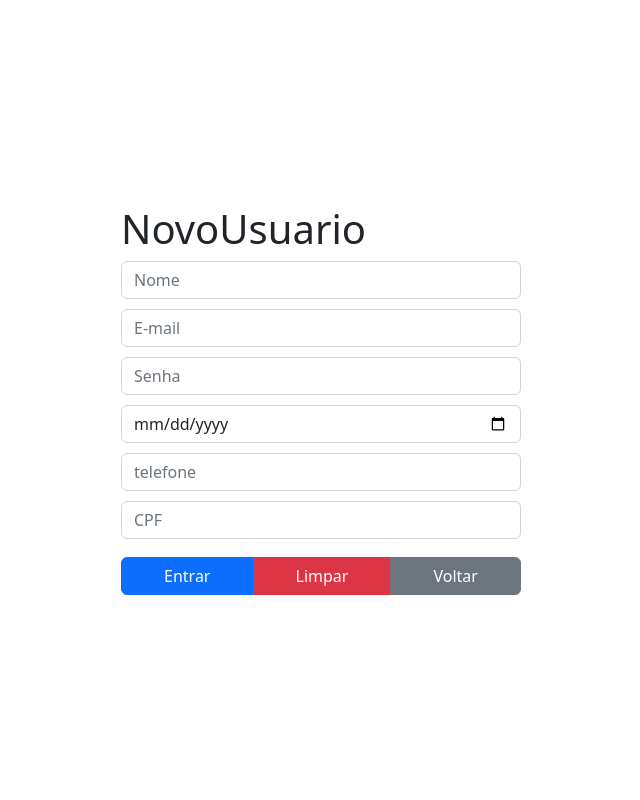
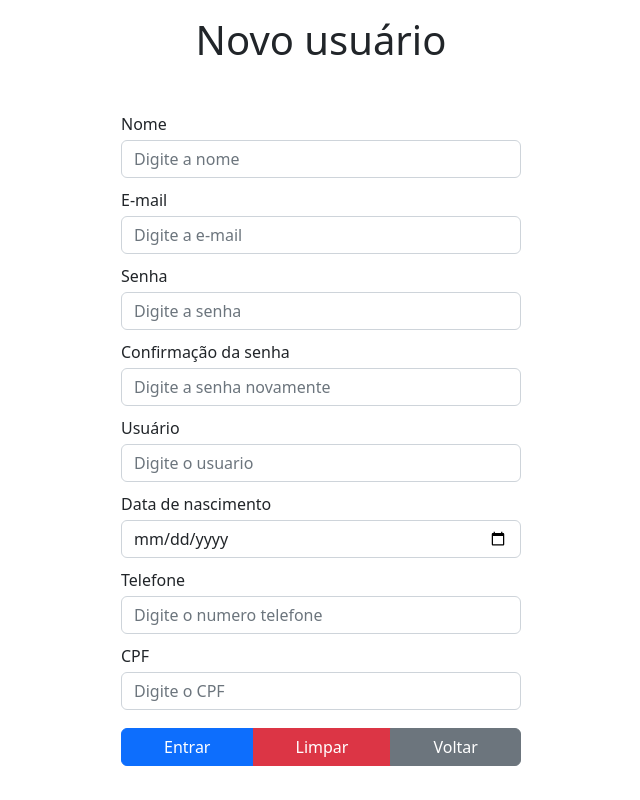
Before and after one commit to otaviohenrique1/questionario_app_frontend, a React (Create React App) app: page /novo_usuario in a window 1280 px wide. Shown: the whole page, without its empty margins (319-959 px from the left). Built offline with nearby package versions, Linux system fonts and the light colour scheme.

Commit message:
commit 8

```diff
--- a/src/components/Center.tsx
+++ /dev/null
@@ -1,37 +0,0 @@
-import React, { HTMLAttributes } from 'react';
-import styled from "styled-components";
-
-type CenterProps = HTMLAttributes<HTMLDivElement> & CenterStyledProps;
-
-export function Center(props: CenterProps) {
-  return (
-    <CenterStyled {...props} />
-  )
-}
-
-type CenterStyledProps = {
-  padding_top?: string;
-  padding_bottom?: string;
-  padding_left?: string;
-  padding_right?: string;
-  margin_top?: string;
-  margin_bottom?: string;
-  margin_left?: string;
-  margin_right?: string;
-};
-
-const CenterStyled = styled.div<CenterProps>`
-  width: 100%;
-  height: 100%;
-  display: flex;
-  align-items: center;
-  justify-content: center;
-  padding-top: ${(props) => props.padding_top || "0"};
-  padding-bottom: ${(props) => props.padding_bottom || "0"};
-  padding-left: ${(props) => props.padding_left || "0"};
-  padding-right: ${(props) => props.padding_right || "0"};
-  margin-top: ${(props) => props.margin_top || "0"};
-  margin-bottom: ${(props) => props.margin_bottom || "0"};
-  margin-left: ${(props) => props.margin_left || "0"};
-  margin-right: ${(props) => props.margin_right || "0"};
-`;
--- /dev/null
+++ b/src/components/Containers/Center.tsx
@@ -0,0 +1,16 @@
+import { HTMLAttributes } from "react";
+import styled from "styled-components";
+import { Flex } from "./Flex";
+
+type CenterProps = HTMLAttributes<HTMLDivElement>;
+
+export function Center(props: CenterProps) {
+  return (
+    <CenterStyled {...props} flexDirection="column" alignItems="center" justifyContent="center" />
+  )
+}
+
+const CenterStyled = styled(Flex)`
+  width: 100%;
+  height: 100%;
+`;
--- /dev/null
+++ b/src/components/Containers/Flex.tsx
@@ -0,0 +1,45 @@
+import React, { HTMLAttributes } from 'react'
+import styled from "styled-components";
+import { DimensionStyledCss, DimensionStyledTypes, MarginStyledCss, MarginStyledTypes, PaddingStyledCss, PaddingStyledTypes } from '../../types/StyledTypes';
+
+export function Flex(props: FlexProps) {
+  return (
+    <FlexStyled {...props} />
+  )
+}
+
+type FlexStyledProps = {
+  alignItems?: "stretch" | "flex-start" | "flex-end" | "center" | "baseline" | "first baseline" | "last baseline" | "start" | "end" | "self-start" | "self-end";
+  justifyContent?: "flex-start" | "flex-end" | "start" | "end" | "left" | "right" | "center" | "space-between" | "space-around" | "space-evenly";
+  flexDirection?: "row" | "row-reverse" | "column" | "column-reverse" | "initial" | "inherit";
+  alignContent?: "flex-start" | "flex-end" | "center" | "space-between" | "space-around" | "space-evenly" | "stretch" | "start" | "end" | "baseline" | "first baseline" | "last baseline";
+  rowGap?: string /* Exemplo => "10px" */ | "normal" | "initial" | "inherit";
+  columnGap?: string /* Exemplo => "10px" */ | "normal" | "initial" | "inherit";
+  order?: number | "initial" | "inherit";
+  alignSelf?: "auto" | "stretch" | "center" | "flex-start" | "flex-end" | "baseline" | "initial" | "inherit";
+  flexWrap?: "nowrap" | "wrap" | "wrap-reverse" | "initial" | "inherit";
+  flexGrow?: number | "initial" | "inherit";
+  flexShrink?: number | "initial" | "inherit";
+  flexBasis?: number | "auto" | "initial" | "inherit";
+} & DimensionStyledTypes & PaddingStyledTypes & MarginStyledTypes;
+
+type FlexProps = HTMLAttributes<HTMLDivElement> & FlexStyledProps;
+
+const FlexStyled = styled.div<FlexStyledProps>`
+  display: flex;
+  align-items: ${(props) => props.alignItems || "stretch"};
+  justify-content: ${(props) => props.justifyContent || "flex-start"};
+  flex-direction: ${(props) => props.flexDirection || "row"};
+  align-content: ${(props) => props.alignContent || "stretch"};
+  row-gap: ${(props) => props.rowGap || "normal"};
+  column-gap: ${(props) => props.columnGap || "normal"};
+  order: ${(props) => props.order || 0};
+  align-self: ${(props) => props.alignSelf || "auto"};
+  flex-wrap: ${(props) => props.flexWrap || "nowrap"};
+  flex-grow: ${(props) => props.flexGrow || 0};
+  flex-shrink: ${(props) => props.flexShrink || 1};
+  flex-basis: ${(props) => props.flexBasis || "auto"};
+  ${DimensionStyledCss}
+  ${PaddingStyledCss}
+  ${MarginStyledCss}
+`;
--- a/src/pages/Login.tsx
+++ b/src/pages/Login.tsx
@@ -2,7 +2,7 @@ import { Form, Formik, FormikProps } from 'formik';
 import React from 'react'
 import { ButtonGroup } from 'reactstrap';
 import { Button } from '../components/Button';
-import { Center } from '../components/Center'
+import { Center } from '../components/Containers/Center'
 import { FormInput } from '../components/Input';
 import * as Yup from "yup";
 import styled from 'styled-components';
@@ -63,11 +63,11 @@ export function Login() {
                   }}
                 />
                 <FormInput
-                  name="email"
-                  value={values.email}
-                  placeholder="E-mail"
-                  type="email"
-                  className={`form-control ${(errors.email && touched.email) ? "rounded-0 rounded-top" : ""}`}
+                  name="senha"
+                  value={values.senha}
+                  placeholder="Senha"
+                  type="senha"
+                  className={`form-control ${(errors.senha && touched.senha) ? "rounded-0 rounded-top" : ""}`}
                   containerPaddingMarginProps={{
                     margin_bottom: "10px"
                   }}
--- a/src/pages/NovoUsuario.tsx
+++ b/src/pages/NovoUsuario.tsx
@@ -1,16 +1,19 @@
-import { Form, Formik, FormikProps } from 'formik';
-import { ButtonGroup } from 'reactstrap';
+import { ErrorMessage, Form, Formik, FormikProps } from 'formik';
+import { ButtonGroup, Label } from 'reactstrap';
 import { Button } from '../components/Button';
-import { Center } from '../components/Center'
-import { FormInput, FormInputProps } from '../components/Input';
+import { Center } from '../components/Containers/Center'
+import { Input } from '../components/Input';
 import * as Yup from "yup";
 import styled from 'styled-components';
 import { useNavigate } from 'react-router-dom';
+import { Flex } from '../components/Containers/Flex';
 
 interface FormUserTypes {
   nome: string;
   email: string;
   senha: string;
+  confirmacao_senha: string;
+  usuario: string;
   dataNascimento: string;
   telefone: string;
   cpf: string;
@@ -27,7 +30,21 @@ const validationSchema = Yup.object().shape({
   senha: Yup
     .string()
     .required("Campo senha vazio")
-    .min(8, "Mínimo 8 caracteres"),
+    .min(8, "Mínimo de 8 caracteres")
+    .max(255, "Máximo de 255 caracteres"),
+  confirmacao_senha: Yup
+    .string()
+    .when("senha", {
+      is: (val: string) => (val && val.length > 0 ? true : false),
+      then: Yup.string().oneOf(
+        [Yup.ref("senha")],
+        "As senhas não são iguais!"
+      )
+    })
+    .required("Campo confirmação de senha vazio"),
+  usuario: Yup
+    .string()
+    .required("Campo usuario vazio"),
   telefone: Yup
     .string()
     .required("Campo telefone vazio")
@@ -41,12 +58,14 @@ const validationSchema = Yup.object().shape({
 });
 
 const initialValues: FormUserTypes = {
-  nome: '',
+  nome: "",
   email: "",
   senha: "",
-  dataNascimento: '',
-  telefone: '',
-  cpf: '',
+  confirmacao_senha: "",
+  usuario: "",
+  dataNascimento: "",
+  telefone: "",
+  cpf: "",
 };
 
 export function NovoUsuario() {
@@ -58,9 +77,12 @@ export function NovoUsuario() {
   }
 
   return (
-    <Center>
+    <Flex
+      justifyContent="center"
+      paddingTop="1em"
+    >
       <FormContainer className="d-flex flex-column">
-        <h1>NovoUsuario</h1>
+        <h1 className="text-center mb-5">Novo usuário</h1>
         <Formik
           initialValues={initialValues}
           validationSchema={validationSchema}
@@ -69,83 +91,111 @@ export function NovoUsuario() {
           {(formikProps: FormikProps<FormUserTypes>) => {
             const { errors, touched, values } = formikProps;
 
-            const campos_formulario: FormInputProps[] = [
+            const campos_formulario = [
               {
                 name: "nome",
                 value: values.nome,
-                placeholder: "Nome",
+                id: "nome",
+                label: "Nome",
+                placeholder: "Digite a nome",
                 type: "text",
                 className: `form-control ${(errors.nome && touched.nome) ? "rounded-0 rounded-top" : ""}`,
-                containerPaddingMarginProps: {
-                  margin_bottom: "10px"
-                }
               },
               {
                 name: "email",
                 value: values.email,
-                placeholder: "E-mail",
+                id: "email",
+                label: "E-mail",
+                placeholder: "Digite a e-mail",
                 type: "email",
                 className: `form-control ${(errors.email && touched.email) ? "rounded-0 rounded-top" : ""}`,
-                containerPaddingMarginProps: {
-                  margin_bottom: "10px"
-                }
               },
               {
                 name: "senha",
                 value: values.senha,
-                placeholder: "Senha",
+                id: "senha",
+                label: "Senha",
+                placeholder: "Digite a senha",
                 type: "password",
                 className: `form-control ${(errors.senha && touched.senha) ? "rounded-0 rounded-top" : ""}`,
-                containerPaddingMarginProps: {
-                  margin_bottom: "10px"
-                }
+              },
+              {
+                name: "confirmacao_senha",
+                value: values.confirmacao_senha,
+                id: "confirmacao_senha",
+                label: "Confirmação da senha",
+                placeholder: "Digite a senha novamente",
+                type: "password",
+                className: `form-control ${(errors.confirmacao_senha && touched.confirmacao_senha) ? "rounded-0 rounded-top" : ""}`,
+              },
+              {
+                name: "usuario",
+                value: values.usuario,
+                id: "usuario",
+                label: "Usuário",
+                placeholder: "Digite o usuario",
+                type: "text",
+                className: `form-control ${(errors.usuario && touched.usuario) ? "rounded-0 rounded-top" : ""}`,
               },
               {
                 name: "dataNascimento",
                 value: values.dataNascimento,
-                placeholder: "Data de nascimento",
+                id: "dataNascimento",
+                label: "Data de nascimento",
+                placeholder: "Digite a data de nascimento",
                 type: "date",
                 className: `form-control ${(errors.dataNascimento && touched.dataNascimento) ? "rounded-0 rounded-top" : ""}`,
-                containerPaddingMarginProps: {
-                  margin_bottom: "10px"
-                }
               },
               {
                 name: "telefone",
                 value: values.telefone,
-                placeholder: "telefone",
+                id: "telefone",
+                label: "Telefone",
+                placeholder: "Digite o numero telefone",
                 type: "tel",
                 className: `form-control ${(errors.telefone && touched.telefone) ? "rounded-0 rounded-top" : ""}`,
-                containerPaddingMarginProps: {
-                  margin_bottom: "10px"
-                }
               },
               {
                 name: "cpf",
                 value: values.cpf,
-                placeholder: "CPF",
+                id: "cpf",
+                label: "CPF",
+                placeholder: "Digite o CPF",
                 type: "number",
                 className: `form-control ${(errors.cpf && touched.cpf) ? "rounded-0 rounded-top" : ""}`,
-                containerPaddingMarginProps: {
-                  margin_bottom: "10px"
-                }
               },
             ];
 
             return (
               <Form className="d-flex flex-column">
                 {campos_formulario.map((item, index) => (
-                  <FormInput
+                  <Flex
                     key={index}
+                    marginBottom="10px"
+                    flexDirection="column"
+                  >
+                    <Label
+                      htmlFor={item.id}
+                      className="form-check-label mb-1"
+                    >
+                      {item.label}
+                    </Label>
+                    <Input
                       name={item.name}
+                      id={item.id}
                       value={item.value}
                       placeholder={item.placeholder}
                       type={item.type}
                       className={item.className}
-                    containerPaddingMarginProps={item.containerPaddingMarginProps}
                     />
+                    <ErrorMessage
+                      name={String(item.name)}
+                      component="span"
+                      className="alert alert-danger rounded-0 rounded-bottom"
+                    />
+                  </Flex>
                 ))}
-                <ButtonGroup>
+                <ButtonGroup className="pb-3">
                   <Button
                     color="primary"
                     className="mt-2"
@@ -168,7 +218,7 @@ export function NovoUsuario() {
           }}
         </Formik>
       </FormContainer>
-    </Center>
+    </Flex>
   )
 }
 
--- a/src/pages/routes.tsx
+++ b/src/pages/routes.tsx
@@ -1,4 +1,5 @@
 import { BrowserRouter, Routes, Route } from "react-router-dom";
+import HomePage from "./HomePage";
 import { Login } from "./Login";
 import { NovoUsuario } from "./NovoUsuario";
 
@@ -8,6 +9,7 @@ export function RouterApp() {
       <Routes>
         <Route path="/" element={<Login />} />
         <Route path="/novo_usuario" element={<NovoUsuario />} />
+        <Route path="/homepage" element={<HomePage />} />
       </Routes>
     </BrowserRouter>
   )
--- /dev/null
+++ b/src/types/StyledTypes.ts
@@ -0,0 +1,51 @@
+import { css } from "styled-components";
+
+export const DimensionStyledCss = css<DimensionStyledTypes>`
+  width: ${(props) => props.width || "auto"};
+  height: ${(props) => props.height || "auto"};
+  max-width: ${(props) => props.maxWidth || "none"};
+  max-height: ${(props) => props.maxHeight || "none"};
+  min-width: ${(props) => props.minWidth || "0"};
+  min-height: ${(props) => props.minHeight || "0"};
+`;
+
+export const PaddingStyledCss = css<PaddingStyledTypes>`
+  padding: ${(props) => props.padding || "0"};
+  padding-top: ${(props) => props.paddingTop || "0"};
+  padding-bottom: ${(props) => props.paddingBottom || "0"};
+  padding-left: ${(props) => props.paddingLeft || "0"};
+  padding-right: ${(props) => props.paddingRight || "0"};
+`;
+
+export const MarginStyledCss = css<MarginStyledTypes>`
+  margin: ${(props) => props.margin || "0"};
+  margin-top: ${(props) => props.marginTop || "0"};
+  margin-bottom: ${(props) => props.marginBottom || "0"};
+  margin-left: ${(props) => props.marginLeft || "0"};
+  margin-right: ${(props) => props.marginRight || "0"};
+`;
+
+export type DimensionStyledTypes = {
+  width?: "auto" | string | "initial" | "inherit";
+  minWidth?: "auto" | string | "initial" | "inherit";
+  maxWidth?: "auto" | string | "initial" | "inherit";
+  height?: "auto" | string | "initial" | "inherit";
+  minHeight?: "auto" | string | "initial" | "inherit";
+  maxHeight?: "auto" | string | "initial" | "inherit";
+}
+
+export type PaddingStyledTypes = {
+  padding?: "auto" | string | "initial" | "inherit";
+  paddingTop?: "auto" | string | "initial" | "inherit";
+  paddingBottom?: "auto" | string | "initial" | "inherit";
+  paddingLeft?: "auto" | string | "initial" | "inherit";
+  paddingRight?: "auto" | string | "initial" | "inherit";
+}
+
+export type MarginStyledTypes = {
+  margin?: "auto" | string | "initial" | "inherit";
+  marginTop?: "auto" | string | "initial" | "inherit";
+  marginBottom?: "auto" | string | "initial" | "inherit";
+  marginLeft?: "auto" | string | "initial" | "inherit";
+  marginRight?: "auto" | string | "initial" | "inherit";
+}
```
Also changed, not shown: src/pages/HomePage.tsx (added, +10 -0 lines). Lines whose indentation alone changed are shown as unchanged.
